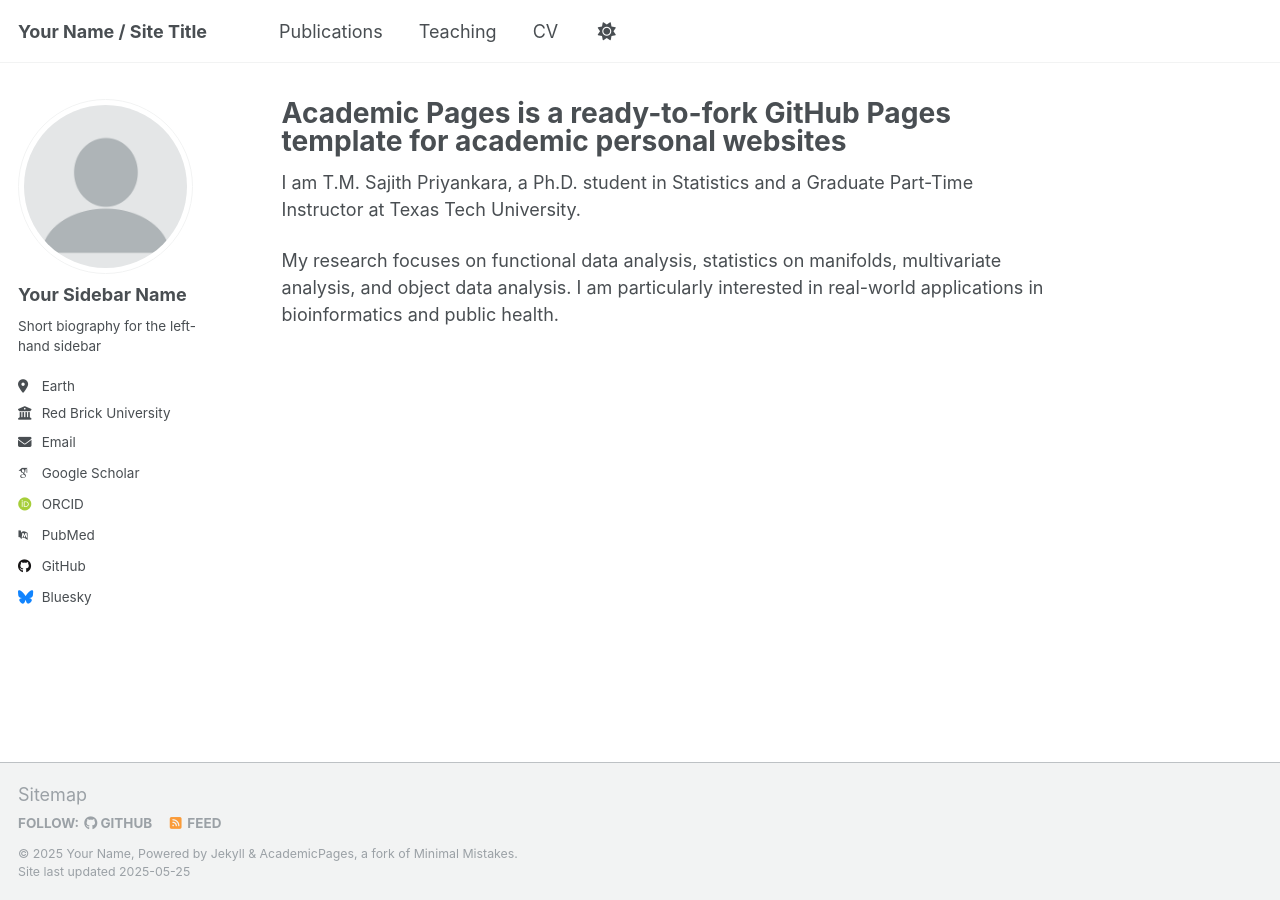
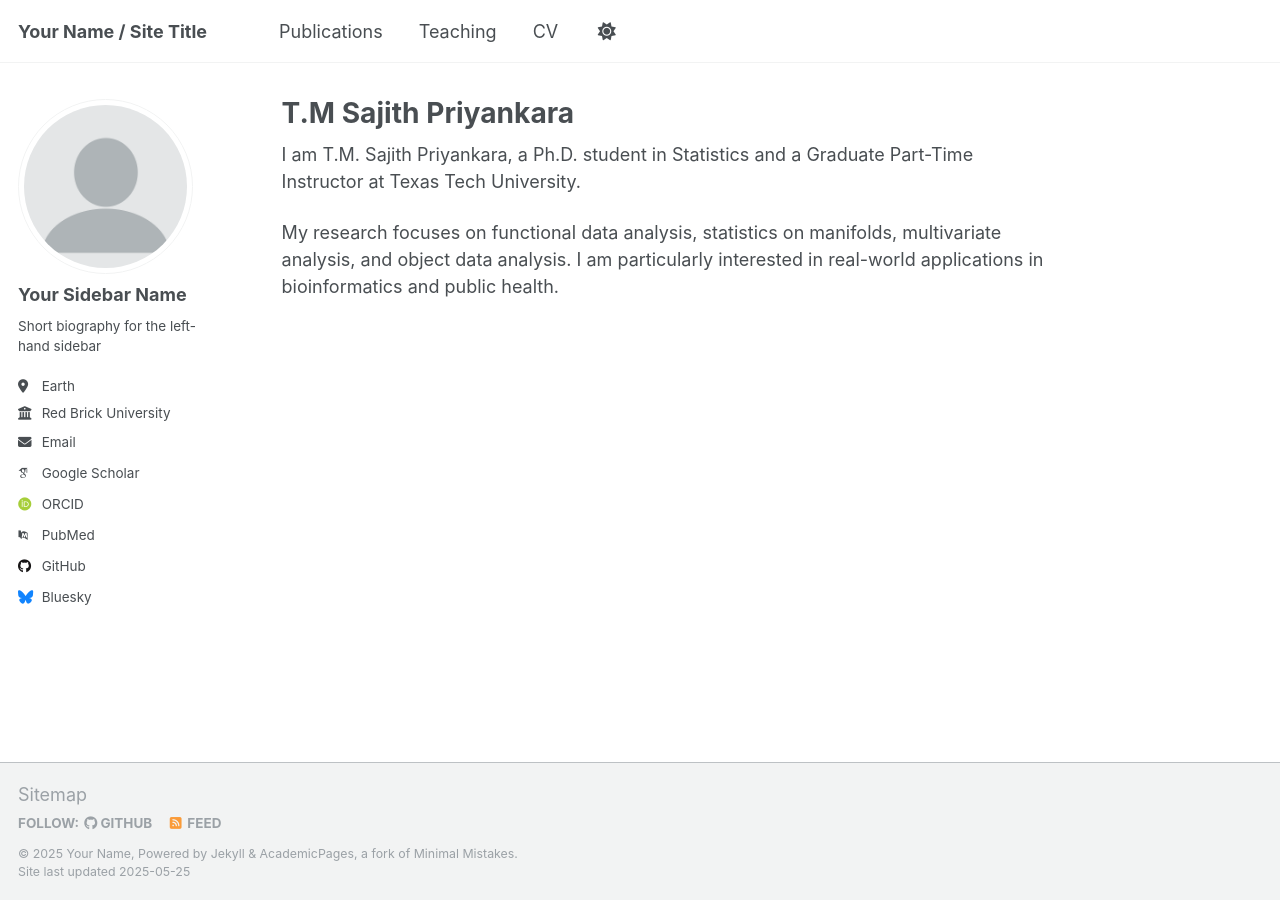
Before and after one commit to tmspriyankara/tmspriyankara.github.io, a Jekyll site: the page built from _pages/about.md, in a window 1280 px wide. Built offline with Jekyll 4.4.1, drawn with Linux system fonts in a browser that asks for light colours; some web fonts are replaced.

Commit message:
Update about.md

```diff
--- a/_pages/about.md
+++ b/_pages/about.md
@@ -1,6 +1,6 @@
 ---
 permalink: /
-title: "Academic Pages is a ready-to-fork GitHub Pages template for academic personal websites"
+title: "T.M Sajith Priyankara"
 author_profile: true
 redirect_from:
   - /about/
```
